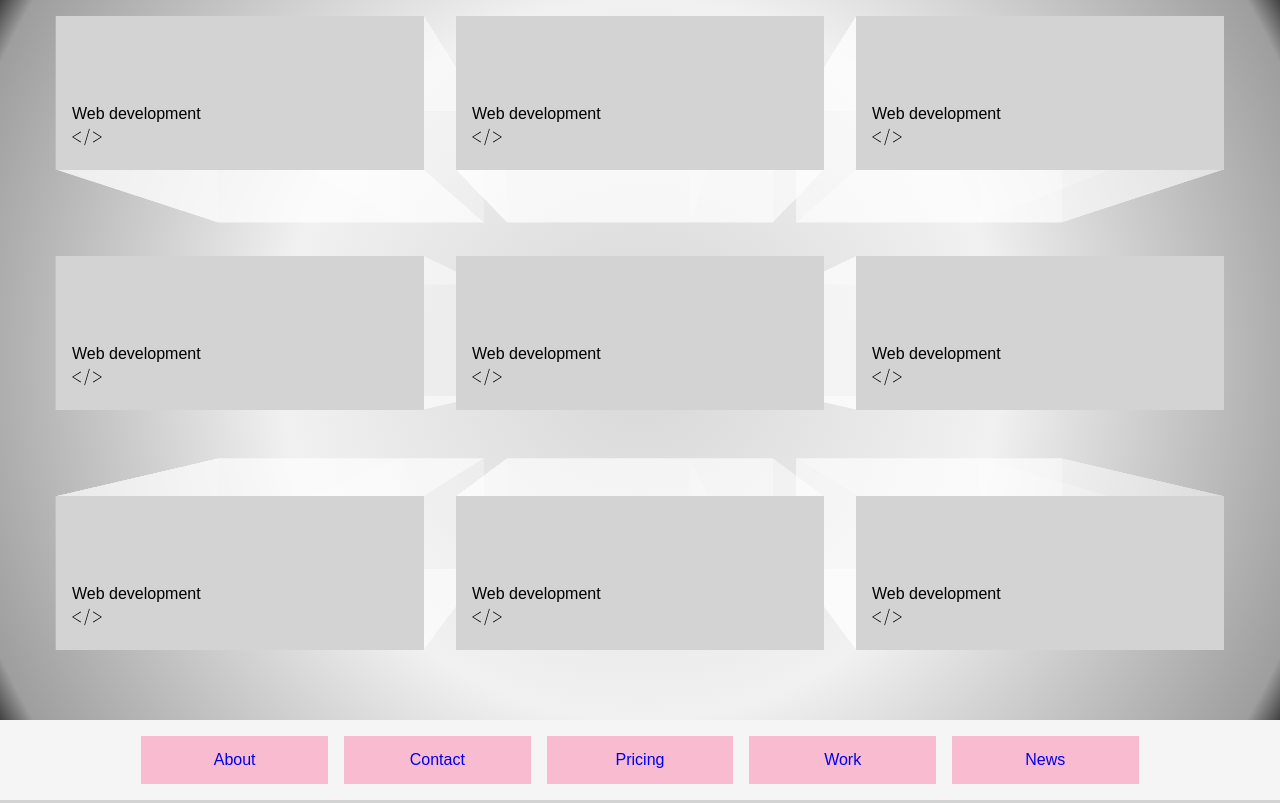
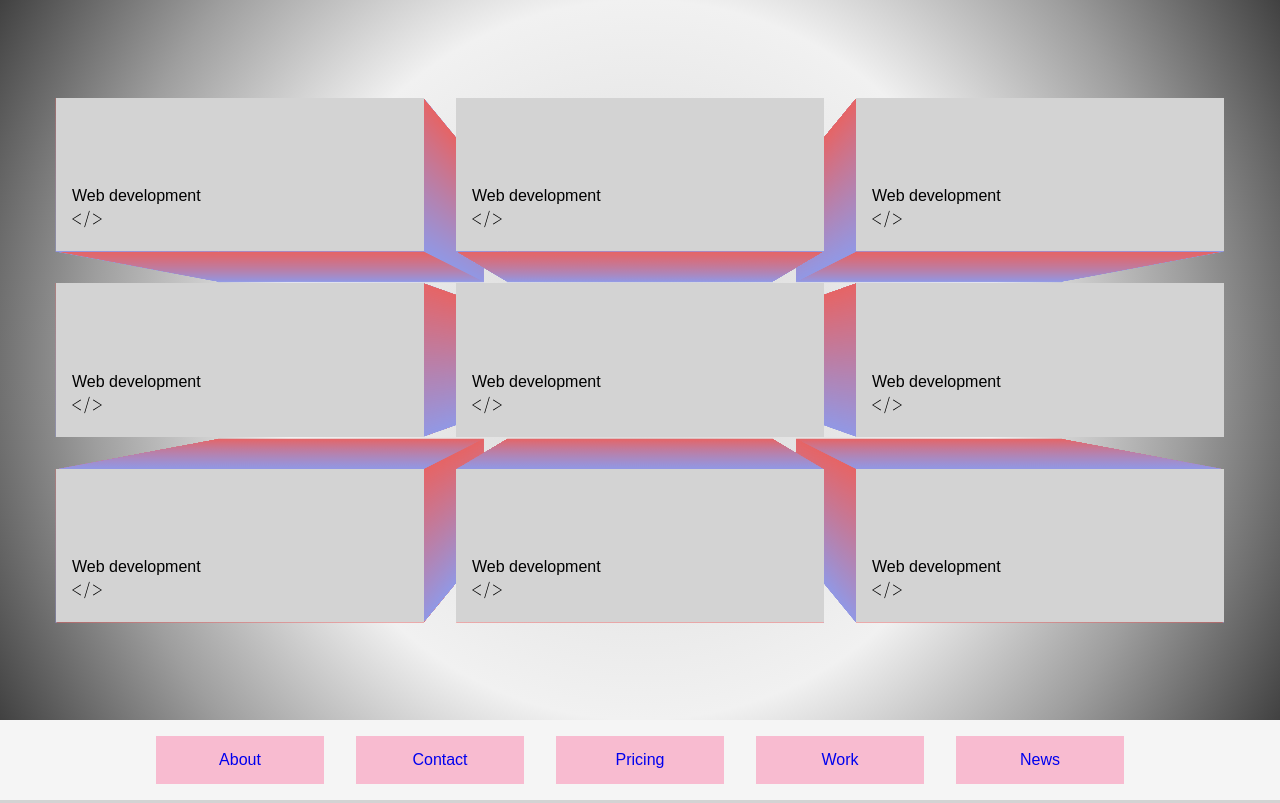
Before and after one commit to gotpop/gp-lit, a website built with Parcel: page src/html/index.njk in a window 1280 px wide. Shown: the top 803 px of the page. Built offline with nearby package versions, Linux system fonts and the light colour scheme; files whose address does not match are found by name.

Commit message:
Tidy matrix

```diff
--- a/src/js/index.js
+++ b/src/js/index.js
@@ -11,5 +11,5 @@ render(site(config), document.body);
 document.addEventListener("DOMContentLoaded", () => {
   const goModal = new modal(config.btn.class, config.nameSpace);
   new goSections();
-  new goMatrix();
+  // new goMatrix();
 });
--- a/src/scss/blocks/_header.scss
+++ b/src/scss/blocks/_header.scss
@@ -10,10 +10,11 @@
 
     &__inner {
         display: grid;
-        gap: 1rem;
+        gap: 2rem;
         grid-template-columns: repeat(12, 1fr);
         grid-template-rows: 1fr;
         grid-area: header;
+        padding: 0 1rem;
     }
 
     &__logo {
--- a/src/scss/blocks/_main.scss
+++ b/src/scss/blocks/_main.scss
@@ -1,17 +1,19 @@
 // Main
 .main {
-  justify-content: center;
-  align-items: center;
-  display: flex;
   overflow: hidden;
-  background: radial-gradient(circle, rgba(215,215,215,1) 0%, rgba(241,241,241,1) 49%, rgba(158,158,158,1) 96%, rgba(65,65,65,1) 100%);
-
+  background: radial-gradient(
+    circle,
+    rgba(215, 215, 215, 1) 0%,
+    rgba(241, 241, 241, 1) 49%,
+    rgba(158, 158, 158, 1) 75%,
+    rgba(65, 65, 65, 1) 100%
+  );
   grid-template-columns: 1fr minmax(800px, 1200px) 1fr;
   display: grid;
-  grid-template-areas: ". main .";
+  grid-template-areas: ". . ." ". main ." ". . .";
 
   &__inner {
-      grid-area: main;
+    grid-area: main;
   }
 
   &__intro {
--- a/src/scss/elements/_box3d.scss
+++ /dev/null
@@ -1,136 +0,0 @@
-// Boxes
-$goSize: 6vw;
-$goValue: $goSize * 2;
-
-.matrix {
-  align-content: center;
-  display: grid;
-  flex: 1 1 auto;
-  grid-gap: 2.5vw;
-  grid-template-columns: repeat(6, 1fr);
-  grid-template-rows: repeat(3, 1fr);
-  height: 100%;
-  justify-items: center;
-  perspective: 400px;
-  transform-style: preserve-3d;
-  transform: translateZ(0) scale(1);
-  transition: all 0.5s ease;
-  padding: 1rem;
-}
-
-.square {
-  grid-column: span 2;
-  grid-row: span 1;
-  grid-template-columns: subgrid;
-  height: $goValue;
-  position: relative;
-  transform-style: preserve-3d;
-  transition: transform .4s;
-  width: 100%;
-  transform: translateZ(-$goSize);
-}
-
-.square__face {
-  position: absolute;
-  width: 100%;
-  height: $goValue;
-  transform: translateZ($goSize);
-}
-
-.square__face--front {
-  background: var(--cube1);
-  transform: rotateY(0deg) translateZ($goSize);
-}
-
-.square__face--back {
-  background: var(--cube3);
-  transform: rotateY(180deg) translateZ($goSize);
-}
-
-.square__face--right {
-  background: var(--cube2);
-  transform: rotateY(90deg) translateZ(13.75vw);
-  width: $goValue;
-}
-
-.square__face--left {
-  background: var(--cube4);
-  transform: rotateY(-90deg) translateZ($goSize);
-  width: $goValue;
-}
-
-.square__face--top {
-  background: var(--cube5);
-  transform: rotateX(90deg) translateZ($goSize);
-}
-
-.square__face--bottom {
-  background: var(--cube6);
-  transform: rotateX(-90deg) translateZ($goSize);
-}
-
-
-
-////////////////////////////////////
-////////////////////////////////////
-////////////////////////////////////
-////////////////////////////////////
-////////////////////////////////////
-
-
-.square {
-  &.show-front {
-    transform: translateZ(-$goSize) rotateY(0deg);
-    transition: all 0.4s ease;
-  }
-
-  &.show-right {
-    transform: translateZ(-100px) rotateY(-90deg);
-  }
-
-  &.show-back {
-    transform: translateZ(-100px) rotateY(-180deg);
-  }
-
-  &.show-left {
-    transform: translateZ(-100px) rotateY(90deg);
-  }
-
-  &.show-top {
-    transform: translateZ(-100px) rotateX(-90deg);
-  }
-
-  &.show-bottom {
-    transform: translateZ(-100px) rotateX(90deg);
-  }
-}
-
-.square {
-  &:nth-child(2) {
-    z-index: 99999;
-  }
-
-  &:nth-child(4) {
-    z-index: 999999;
-  }
-
-  &:nth-child(5) {
-    z-index: 999999999;
-  }
-
-  &:nth-child(6) {
-    z-index: 99999999;
-  }
-
-  &:nth-child(7) {
-    z-index: 99999;
-  }
-
-  &:nth-child(8) {
-    z-index: 999999;
-  }
-
-  &:nth-child(9) {
-    z-index: 99999;
-  }
-}
--- /dev/null
+++ b/src/scss/elements/_matrix.scss
@@ -0,0 +1,66 @@
+// Matrix
+.matrix {
+  align-content: center;
+  display: grid;
+  grid-gap: 2rem;
+  grid-template-columns: repeat(6, 1fr);
+  grid-template-rows: repeat(3, var(--square2));
+  padding: 1rem;
+  perspective: 400px;
+  transform-style: preserve-3d;
+  transform: translateZ(0) scale(1);
+  transition: all 0.5s ease;
+}
+
+.square {
+  grid-column: span 2;
+  grid-row: span 1;
+  grid-template-columns: subgrid;
+  height: var(--square2);
+  position: relative;
+  transform-style: preserve-3d;
+  transition: all .4s;
+}
+
+.square__face {
+  height: var(--square2);
+  position: absolute;
+  width: 100%;
+
+  &--front {
+    background: var(--cube1);
+    transform: rotateY(0deg);
+  }
+
+  &--back {
+    background: var(--cube3);
+    transform: rotateY(180deg) translateZ(var(--square2));
+  }
+
+  &--right {
+    background: var(--cube2);
+    right: 0;
+    transform-origin: left;
+    transform: rotateY(90deg) translateZ(var(--square2));
+    width: var(--square2);
+  }
+
+  &--left {
+    background: var(--cube4);
+    transform-origin: right;
+    transform: rotateY(-90deg) translateZ(var(--square2));
+    width: var(--square2);
+  }
+
+  &--top {
+    background: var(--cube5);
+    transform-origin: top;
+    transform: rotateX(90deg) translateY(var(--square3));
+  }
+
+  &--bottom {
+    background: var(--cube6);
+    transform-origin: bottom;
+    transform: rotateX(-90deg) translateY(var(--square2));
+  }
+}
--- a/src/scss/global/_vars.scss
+++ b/src/scss/global/_vars.scss
@@ -18,11 +18,14 @@ $spacing: 1rem;
   --secondary-text-color:#757575;
   --divider-color: #bdbdbd;
   --cube1: rgba(255, 255, 255,  .9);
-  --cube2: rgba(255, 255, 255,  .2);
-  --cube3: rgba(255, 255, 255,  .3);
-  --cube4: rgba(255, 255, 255,  .4);
-  --cube5: rgba(255, 255, 255,  .5);
-  --cube6: rgba(255, 255, 255,  .6);
+  --cube2:  linear-gradient(#e66465, #9198e5);
+  --cube3:  linear-gradient(#e66465, #9198e5);
+  --cube4:  linear-gradient(#e66465, #9198e5);
+  --cube5:  linear-gradient(#e66465, #9198e5);
+  --cube6:  linear-gradient(#e66465, #9198e5);
+  --square1: 6vw;
+  --square2: 12vw;
+  --square3: -12vw;
 }
 
 // Applied Vars main
--- a/src/scss/style.scss
+++ b/src/scss/style.scss
@@ -26,4 +26,4 @@
 @import "elements/button";
 @import "elements/boxes";
 @import "elements/logo";
-@import "elements/box3d";
+@import "elements/matrix";
```
